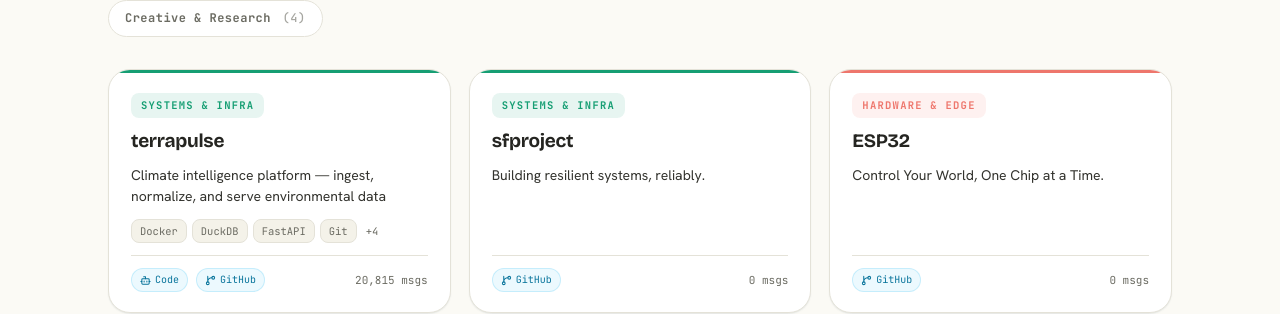
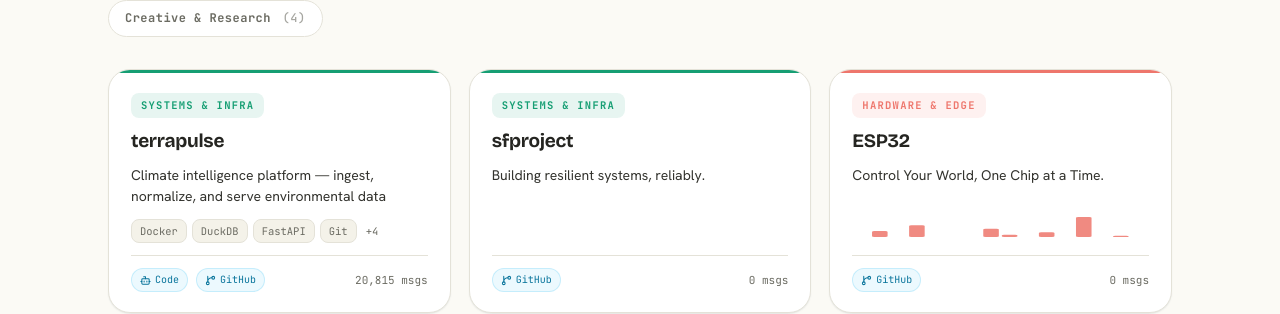
Before and after one commit to isenbek/bradley.io, a Next.js app: page /projects in a window 1280 px wide. Shown: the part 509-823 px from the top of the page. Built offline with nearby package versions, Linux system fonts and the light colour scheme.

Commit message:
deploy: 2026-06-09 20:27:02

```diff
--- a/app/projects/V3ProjectGrid.tsx
+++ b/app/projects/V3ProjectGrid.tsx
@@ -9,7 +9,49 @@
 
 const ORDER: CategoryId[] = ["hardware", "ai-ml", "data", "systems", "creative"]
 
-export function V3ProjectGrid({ projects }: { projects: Project[] }) {
+interface SparkData {
+  buckets: number[]
+  max: number
+}
+
+function Sparkline({ spark, color }: { spark: SparkData; color: string }) {
+  const { buckets, max } = spark
+  const w = 100
+  const h = 22
+  const bw = w / buckets.length
+  return (
+    <svg
+      viewBox={`0 0 ${w} ${h}`}
+      preserveAspectRatio="none"
+      style={{ width: "100%", height: h, display: "block" }}
+      aria-hidden
+    >
+      {buckets.map((n, i) => {
+        const bh = (n / max) * (h - 2)
+        return (
+          <rect
+            key={i}
+            x={i * bw + 0.5}
+            y={h - bh}
+            width={Math.max(bw - 1, 1)}
+            height={Math.max(bh, n > 0 ? 1.5 : 0)}
+            rx={0.8}
+            fill={color}
+            opacity={n > 0 ? 1 : 0.18}
+          />
+        )
+      })}
+    </svg>
+  )
+}
+
+export function V3ProjectGrid({
+  projects,
+  sparklines = {},
+}: {
+  projects: Project[]
+  sparklines?: Record<string, SparkData>
+}) {
   const [active, setActive] = useState<CategoryId | null>(null)
 
   const counts = useMemo(() => {
@@ -92,6 +134,14 @@
                       ) : null}
                     </div>
                   ) : null}
+                  {sparklines[p.slug] ? (
+                    <div
+                      className="v3-pcard__spark"
+                      title={`${sparklines[p.slug].buckets.reduce((s, n) => s + n, 0).toLocaleString()} org commits during this project's window`}
+                    >
+                      <Sparkline spark={sparklines[p.slug]} color={cat.color} />
+                    </div>
+                  ) : null}
                   <div className="v3-pcard__foot">
                     {p.sources.claudeCode ? (
                       <span className="v3-pcard__source">
--- /dev/null
+++ b/app/projects/_sparklines.ts
@@ -0,0 +1,79 @@
+import { readFileSync } from "fs"
+import { join } from "path"
+
+interface TimelineRepo {
+  name: string
+  firstCommit: string
+  lastCommit: string
+  commits: number
+}
+
+interface CommitDay {
+  date: string
+  commits: number
+  intensity: number
+}
+
+interface TimelineFile {
+  org: string
+  activityHeatmap: CommitDay[]
+  repos: TimelineRepo[]
+}
+
+const TIMELINE_FILES = [
+  "nominate-ai-timeline.json",
+  "tinymachines-timeline.json",
+  "isenbek-timeline.json",
+  "sysforge-ai-timeline.json",
+] as const
+
+const NUM_BUCKETS = 16
+
+export interface SparkData {
+  buckets: number[]
+  /** Max bucket value (for client-side scaling). */
+  max: number
+}
+
+/**
+ * Build a `Map<slug, SparkData>` of compact per-project weekly activity
+ * arrays. For projects whose slug matches a repo in one of the four mission
+ * timelines, the array is sampled from that timeline's `activityHeatmap`
+ * filtered to the repo's first/last-commit window and aggregated into
+ * `NUM_BUCKETS` buckets. Projects without a match get no entry — the index
+ * renders those cards without a sparkline.
+ */
+export function buildSparklines(slugs: string[]): Map<string, SparkData> {
+  const out = new Map<string, SparkData>()
+  if (slugs.length === 0) return out
+
+  const want = new Set(slugs)
+  for (const fname of TIMELINE_FILES) {
+    let data: TimelineFile
+    try {
+      data = JSON.parse(
+        readFileSync(join(process.cwd(), "public/data", fname), "utf-8")
+      )
+    } catch {
+      continue
+    }
+    const heatmap = data.activityHeatmap ?? []
+    for (const repo of data.repos ?? []) {
+      if (!want.has(repo.name) || out.has(repo.name)) continue
+      const firstT = new Date(repo.firstCommit).getTime()
+      const lastT = new Date(repo.lastCommit).getTime()
+      const spanMs = Math.max(86_400_000, lastT - firstT)
+      const bucketMs = spanMs / NUM_BUCKETS
+      const buckets = new Array(NUM_BUCKETS).fill(0)
+      for (const d of heatmap) {
+        const t = new Date(d.date + "T00:00:00Z").getTime()
+        if (t < firstT || t > lastT) continue
+        const idx = Math.min(NUM_BUCKETS - 1, Math.floor((t - firstT) / bucketMs))
+        buckets[idx] += d.commits
+      }
+      const max = Math.max(...buckets, 1)
+      out.set(repo.name, { buckets, max })
+    }
+  }
+  return out
+}
--- a/app/projects/page.tsx
+++ b/app/projects/page.tsx
@@ -1,6 +1,7 @@
 import { loadSiteDataStatic } from "@/lib/site-data"
 import { V3Reveal } from "@/components/v3/V3Reveal"
 import { V3ProjectGrid } from "./V3ProjectGrid"
+import { buildSparklines } from "./_sparklines"
 
 export const revalidate = 3600
 
@@ -13,6 +14,14 @@
   })
 
   const stats = data.stats
+
+  // Precompute sparklines server-side and pass to the client grid as a plain
+  // object (Map can't cross the RSC boundary).
+  const sparkMap = buildSparklines(projects.map((p) => p.slug))
+  const sparklines: Record<string, { buckets: number[]; max: number }> = {}
+  sparkMap.forEach((v, k) => {
+    sparklines[k] = v
+  })
 
   return (
     <>
@@ -65,7 +74,7 @@
       {/* GRID =========================================================== */}
       <section className="v3-section" style={{ paddingTop: 16 }}>
         <div className="v3-wrap">
-          <V3ProjectGrid projects={projects} />
+          <V3ProjectGrid projects={projects} sparklines={sparklines} />
         </div>
       </section>
     </>
--- a/app/v3.css
+++ b/app/v3.css
@@ -1201,6 +1201,18 @@
   color: var(--v3-slate);
   align-self: center;
   padding: 3px 4px;
+}
+
+.v3-pcard__spark {
+  margin-top: 8px;
+  margin-bottom: 2px;
+  padding: 4px 0;
+  opacity: 0.85;
+  transition: opacity 0.2s;
+}
+
+.v3-pcard:hover .v3-pcard__spark {
+  opacity: 1;
 }
 
 .v3-pcard__foot {
--- a/lib/build-info.json
+++ b/lib/build-info.json
@@ -1,9 +1,9 @@
 {
-  "version": "v1.0.92",
-  "commitHash": "d21c91b",
-  "commitHashFull": "d21c91b44bd1bcc1bf4aa1b695c2ad79dbd5ffda",
-  "commitDate": "Jun 09, 2026 20:10:39",
-  "commitDateISO": "2026-06-10T00:10:39.000Z",
+  "version": "v1.0.93",
+  "commitHash": "407c9e6",
+  "commitHashFull": "407c9e6d54ceb1a2e3cfa84609f91fb8797d6577",
+  "commitDate": "Jun 09, 2026 20:22:02",
+  "commitDateISO": "2026-06-10T00:22:02.000Z",
   "branch": "main",
-  "buildTime": "2026-06-10T00:21:30.813Z"
+  "buildTime": "2026-06-10T00:26:48.100Z"
 }
--- a/public/data/activity-pulse.json
+++ b/public/data/activity-pulse.json
@@ -1 +1 @@
-{"generated": "2026-06-10T00:22:01+00:00", "windowHours": 24, "totalActiveMinutes": 335, "buckets": [{"hour": "2026-06-09T00:00", "minutes": 27}, {"hour": "2026-06-09T01:00", "minutes": 35}, {"hour": "2026-06-09T02:00", "minutes": 10}, {"hour": "2026-06-09T03:00", "minutes": 19}, {"hour": "2026-06-09T04:00", "minutes": 19}, {"hour": "2026-06-09T05:00", "minutes": 11}, {"hour": "2026-06-09T06:00", "minutes": 0}, {"hour": "2026-06-09T07:00", "minutes": 0}, {"hour": "2026-06-09T08:00", "minutes": 0}, {"hour": "2026-06-09T09:00", "minutes": 0}, {"hour": "2026-06-09T10:00", "minutes": 0}, {"hour": "2026-06-09T11:00", "minutes": 0}, {"hour": "2026-06-09T12:00", "minutes": 0}, {"hour": "2026-06-09T13:00", "minutes": 0}, {"hour": "2026-06-09T14:00", "minutes": 8}, {"hour": "2026-06-09T15:00", "minutes": 9}, {"hour": "2026-06-09T16:00", "minutes": 0}, {"hour": "2026-06-09T17:00", "minutes": 11}, {"hour": "2026-06-09T18:00", "minutes": 19}, {"hour": "2026-06-09T19:00", "minutes": 38}, {"hour": "2026-06-09T20:00", "minutes": 26}, {"hour": "2026-06-09T21:00", "minutes": 48}, {"hour": "2026-06-09T22:00", "minutes": 26}, {"hour": "2026-06-09T23:00", "minutes": 13}]}
+{"generated": "2026-06-10T00:27:01+00:00", "windowHours": 24, "totalActiveMinutes": 336, "buckets": [{"hour": "2026-06-09T00:00", "minutes": 23}, {"hour": "2026-06-09T01:00", "minutes": 35}, {"hour": "2026-06-09T02:00", "minutes": 10}, {"hour": "2026-06-09T03:00", "minutes": 19}, {"hour": "2026-06-09T04:00", "minutes": 19}, {"hour": "2026-06-09T05:00", "minutes": 11}, {"hour": "2026-06-09T06:00", "minutes": 0}, {"hour": "2026-06-09T07:00", "minutes": 0}, {"hour": "2026-06-09T08:00", "minutes": 0}, {"hour": "2026-06-09T09:00", "minutes": 0}, {"hour": "2026-06-09T10:00", "minutes": 0}, {"hour": "2026-06-09T11:00", "minutes": 0}, {"hour": "2026-06-09T12:00", "minutes": 0}, {"hour": "2026-06-09T13:00", "minutes": 0}, {"hour": "2026-06-09T14:00", "minutes": 8}, {"hour": "2026-06-09T15:00", "minutes": 9}, {"hour": "2026-06-09T16:00", "minutes": 0}, {"hour": "2026-06-09T17:00", "minutes": 11}, {"hour": "2026-06-09T18:00", "minutes": 19}, {"hour": "2026-06-09T19:00", "minutes": 38}, {"hour": "2026-06-09T20:00", "minutes": 26}, {"hour": "2026-06-09T21:00", "minutes": 48}, {"hour": "2026-06-09T22:00", "minutes": 26}, {"hour": "2026-06-09T23:00", "minutes": 13}]}
```
